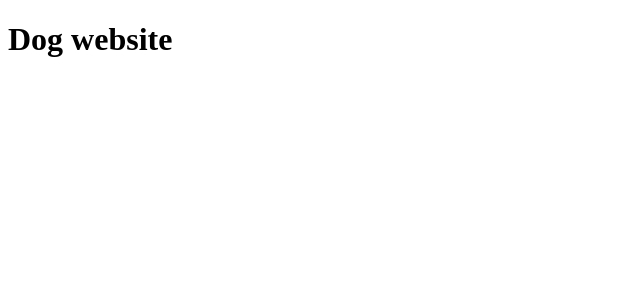
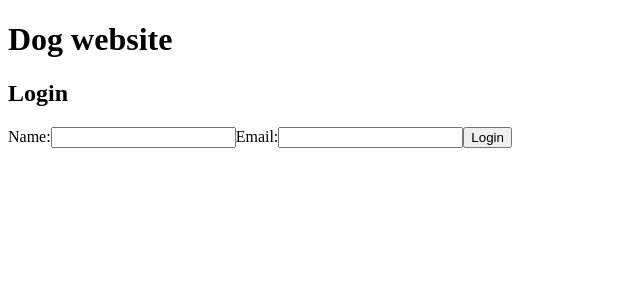
Before and after one commit to Tarun-Mittal-cell/fetch-happy-dog-homes, a React (Create React App) app: page / in a window 1280 px wide. Shown: the top 300 px of the page, without its empty margins (0-640 px from the left). Built offline with nearby package versions, Linux system fonts and the light colour scheme.

Commit message:
added UserContext.tsx for managing global state of our app

```diff
--- a/src/App.tsx
+++ b/src/App.tsx
@@ -1,10 +1,15 @@
 import React from 'react';
+import LoginPage from './components/LoginPage';
+import { UserContextProvider } from './contexts/UserContext';
 
 function App() {
   return (
-    <div>
-      <h1>Dog website</h1>
-    </div>
+    <UserContextProvider>
+      <div>
+        <h1>Dog website</h1>
+        <LoginPage />
+      </div>
+    </UserContextProvider>
   );
 }
 
--- /dev/null
+++ b/src/contexts/UserContext.tsx
@@ -0,0 +1,42 @@
+import React, { createContext, useState } from 'react';
+
+// Define the types for our context state
+interface UserContextState {
+    name: string;
+    email: string;
+    login: (name: string, email: string) => Promise<void>;
+}
+
+// Define the types for our context provider props
+interface UserContextProviderProps {
+    children: React.ReactNode;
+}
+
+export const UserContext = createContext<UserContextState | undefined>(undefined);
+
+export const UserContextProvider: React.FC<UserContextProviderProps> = ({ children }) => {
+    // User state
+    const [name, setName] = useState("");
+    const [email, setEmail] = useState("");
+
+    // Login function
+    const login = async (name: string, email: string) => {
+        // make API call and set the response to the state
+        // for now, we'll just set the values directly
+        setName(name);
+        setEmail(email);
+    }
+
+    // Define what the context provides
+    const contextValue = {
+        name,
+        email,
+        login
+    };
+
+    return (
+        <UserContext.Provider value={contextValue}>
+            {children}
+        </UserContext.Provider>
+    );
+}
```
